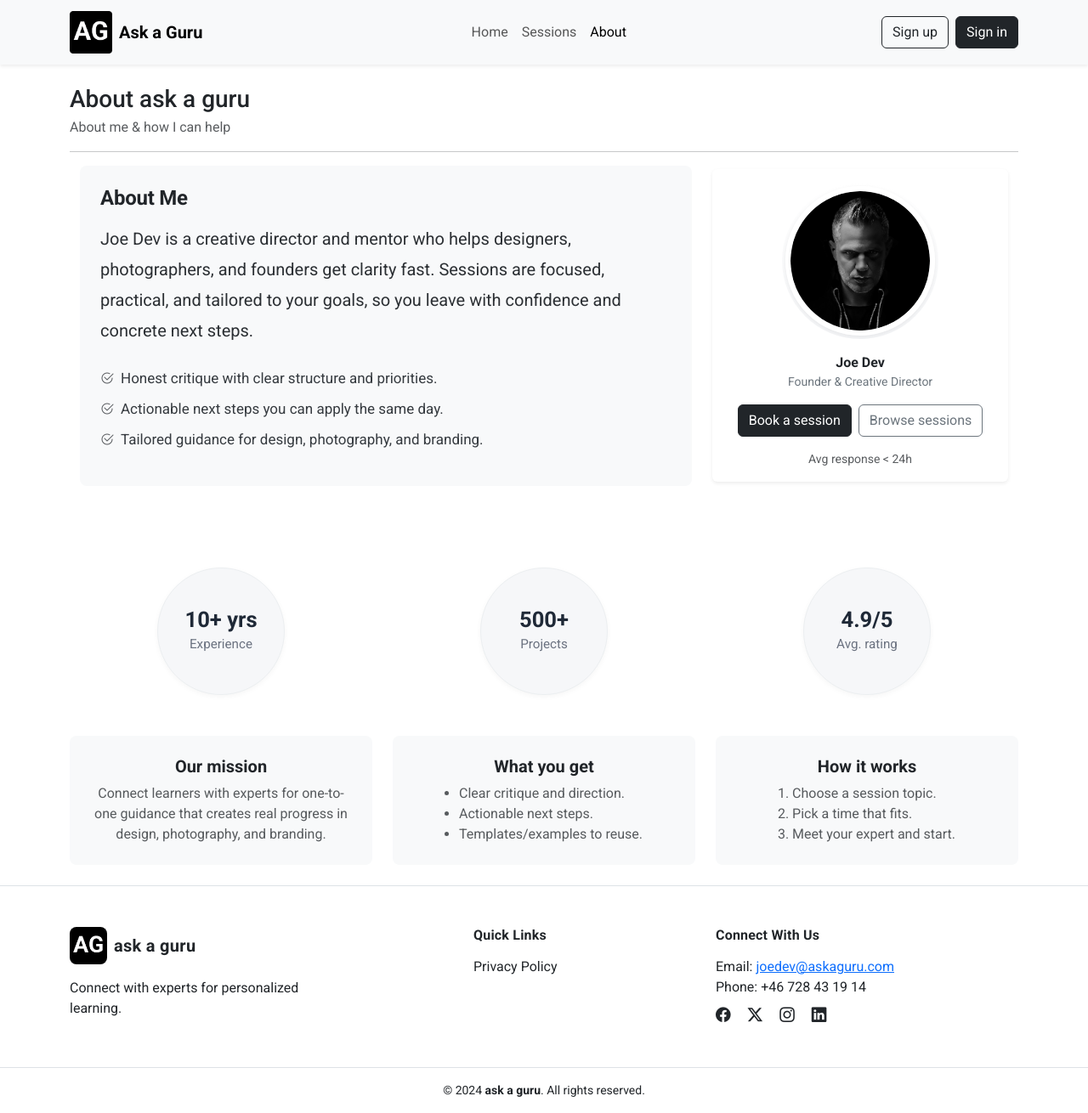
After one commit to ajoedv/ask-a-guru, a Django app: page /about/ in a window 1280 px wide. The commit adds this page. Shown: the whole page at 85% size. Run offline with Django 4.2, Linux system fonts and the light colour scheme.

Commit message:
Add About page and styles, link it from navbar and home

```diff
--- /dev/null
+++ b/pages/templates/about.html
@@ -0,0 +1,127 @@
+{% extends "base.html" %}
+{% load static %}
+
+{% block page_header %}
+    <h1 class="h3 mb-1">About ask a guru</h1>
+    <p class="text-muted mb-0">About me & how I can help</p>
+    <hr class="my-3">
+{% endblock %}
+
+{% block content %}
+<div class="container-lg">
+
+    <!-- Expert hero row -->
+    <div class="row g-4 align-items-center mb-5">
+    <div class="col-12 col-lg-8">
+        <div class="p-4 bg-light rounded-3 border border-0">
+        <div class="mx-auto" style="max-width: 820px;">
+            <h2 class="h4 fw-bold mb-3 about-title">About Me</h2>
+
+            <p class="about-intro mb-4">
+            Joe Dev is a creative director and mentor who helps designers, photographers, and founders get clarity fast.
+            Sessions are focused, practical, and tailored to your goals, so you leave with confidence and concrete next steps.
+            </p>
+
+            <ul class="list-unstyled about-points">
+            <li class="d-flex gap-2 mb-2">
+                <i class="bi bi-check2-circle text-muted mt-1"></i>
+                <span>Honest critique with clear structure and priorities.</span>
+            </li>
+            <li class="d-flex gap-2 mb-2">
+                <i class="bi bi-check2-circle text-muted mt-1"></i>
+                <span>Actionable next steps you can apply the same day.</span>
+            </li>
+            <li class="d-flex gap-2">
+                <i class="bi bi-check2-circle text-muted mt-1"></i>
+                <span>Tailored guidance for design, photography, and branding.</span>
+            </li>
+            </ul>
+        </div>
+        </div>
+    </div>
+
+        <!-- Right: profile card -->
+        <div class="col-12 col-lg-4">
+            <div class="card shadow-sm h-100 border-0">
+                <div class="card-body text-center d-flex flex-column align-items-center">
+                    <div class="rounded-circle p-1 mb-3" style="background:linear-gradient(#fff,#f2f3f5);">
+                    <img src="{% static 'images/joe.png' %}" alt="Joe Dev portrait"
+                        class="rounded-circle" style="width:176px;height:176px;object-fit:cover;border:6px solid #fff; box-shadow:0 1px 4px rgba(0,0,0,.06);">
+                    </div>
+
+                    <div class="fw-semibold">Joe Dev</div>
+                    <div class="text-secondary small mb-3">Founder & Creative Director</div>
+
+                    <div class="d-flex gap-2 w-100 justify-content-center">
+                        <a href="{% url 'bookings:create' %}" class="btn btn-dark">Book a session</a>
+                        <a href="{% url 'home' %}#sessions" class="btn btn-outline-secondary">Browse sessions</a>
+                    </div>
+
+                    <div class="text-muted small mt-3">Avg response &lt; 24h</div>
+                </div>
+            </div>
+        </div>
+        </div>
+    </div>
+
+    <!-- Stats circles as a separate section -->
+    <section class="py-5 about-stats">
+        <div class="row g-4 text-center justify-content-center">
+            <div class="col-6 col-md-4">
+                <div class="stat-circle mx-auto">
+                    <div class="value">10+ yrs</div>
+                    <div class="label">Experience</div>
+                </div>
+            </div>
+            <div class="col-6 col-md-4">
+                <div class="stat-circle mx-auto">
+                    <div class="value">500+</div>
+                    <div class="label">Projects</div>
+                </div>
+            </div>
+            <div class="col-6 col-md-4">
+                <div class="stat-circle mx-auto">
+                    <div class="value">4.9/5</div>
+                    <div class="label">Avg. rating</div>
+                </div>
+            </div>
+        </div>
+    </section>
+
+    <!-- Row 2: Three cards -->
+<div class="row g-4">
+    <div class="col-12 col-lg-4">
+        <div class="p-4 bg-light rounded-3 h-100 text-center">
+        <h3 class="h5 fw-semibold mb-2">Our mission</h3>
+        <p class="mb-0 text-muted mx-auto" style="max-width: 42ch;">
+            Connect learners with experts for one-to-one guidance that creates real progress
+            in design, photography, and branding.
+        </p>
+        </div>
+    </div>
+
+    <div class="col-12 col-lg-4">
+        <div class="p-4 bg-light rounded-3 h-100 text-center">
+        <h3 class="h5 fw-semibold mb-2">What you get</h3>
+        <ul class="mb-0 text-muted ps-3 d-inline-block text-start mx-auto">
+            <li>Clear critique and direction.</li>
+            <li>Actionable next steps.</li>
+            <li>Templates/examples to reuse.</li>
+        </ul>
+        </div>
+    </div>
+
+    <div class="col-12 col-lg-4">
+        <div class="p-4 bg-light rounded-3 h-100 text-center">
+        <h3 class="h5 fw-semibold mb-2">How it works</h3>
+        <ol class="mb-0 text-muted ps-3 d-inline-block text-start mx-auto">
+            <li>Choose a session topic.</li>
+            <li>Pick a time that fits.</li>
+            <li>Meet your expert and start.</li>
+        </ol>
+        </div>
+    </div>
+</div>
+
+</div>
+{% endblock %}
--- a/pages/templates/includes/navbar.html
+++ b/pages/templates/includes/navbar.html
@@ -22,7 +22,10 @@
                     <a class="nav-link" href="#">Sessions</a>
                 </li>
                 <li class="nav-item">
-                    <a class="nav-link" href="#">About</a>
+                    <a class="nav-link {% if request.resolver_match and request.resolver_match.url_name == 'about' %}active{% endif %}"
+                        href="{% url 'about' %}">
+                        About
+                    </a>
                 </li>
             </ul>
 
--- a/pages/urls.py
+++ b/pages/urls.py
@@ -3,4 +3,5 @@ from . import views
 
 urlpatterns = [
     path('', views.home_view, name='home'),
+    path("about/", views.about, name="about"),
 ]
--- a/pages/views.py
+++ b/pages/views.py
@@ -3,3 +3,7 @@ from django.shortcuts import render
 
 def home_view(request):
     return render(request, 'home.html')
+
+
+def about(request):
+    return render(request, "about.html")
--- a/static/css/style.css
+++ b/static/css/style.css
@@ -177,3 +177,70 @@ img {
 .mt-4 { margin-top: 1rem; }
 .mb-2 { margin-bottom: 0.5rem; }
 .mb-4 { margin-bottom: 1rem; }
+
+/* About page */
+.avatar-xl {
+    width: 190px;
+    height: 190px;
+    object-fit: cover;
+}
+
+/* About stats section */
+.about-stats .stat-circle {
+    width: 150px;
+    height: 150px;
+    background: #f6f7f9;
+    border: 1px solid #eceff1;
+    border-radius: 50%;
+    box-shadow: 0 2px 6px rgba(0,0,0,.04);
+    display: flex;
+    flex-direction: column;
+    align-items: center;
+    justify-content: center;
+}
+.about-stats .stat-circle .value {
+    font-weight: 700;
+    font-size: 1.6rem;
+    color: #1f2937;
+    line-height: 1.1;
+}
+.about-stats .stat-circle .label {
+    color: #6b7280;
+    font-size: .95rem;
+    margin-top: .25rem;
+}
+@media (max-width: 480px) {
+    .about-stats .stat-circle { width: 150px; height: 150px; }
+    .about-stats .stat-circle .value { font-size: 1.4rem; }
+}
+
+/* About typography harmony */
+.about-title{
+    font-weight: 700;
+    font-size: clamp(1.375rem, 1.2vw + 1.1rem, 1.75rem);
+    line-height: 1.25;
+    letter-spacing: -0.01em;
+    margin-bottom: .75rem !important;
+}
+.about-intro{
+    font-size: clamp(1.0625rem, 0.6vw + 0.9rem, 1.25rem);
+    line-height: 1.75;
+    color: #2b2f33;
+    max-width: 62ch;
+}
+.about-points li{
+    font-size: clamp(1rem, 0.25vw + 0.95rem, 1.0625rem);
+    line-height: 1.65;
+    margin-bottom: .75rem;
+    color: #353a3f;
+}
+.about-points li > i{
+    font-size: 1rem;
+    line-height: 1.4;
+    color: #7a828a;
+    margin-top: .2rem;
+}
+@media (min-width: 992px){
+    .about-intro{ line-height: 1.8; }
+    .about-points li{ margin-bottom: .6rem; }
+}
```
Also changed, not shown: 2 other files.
